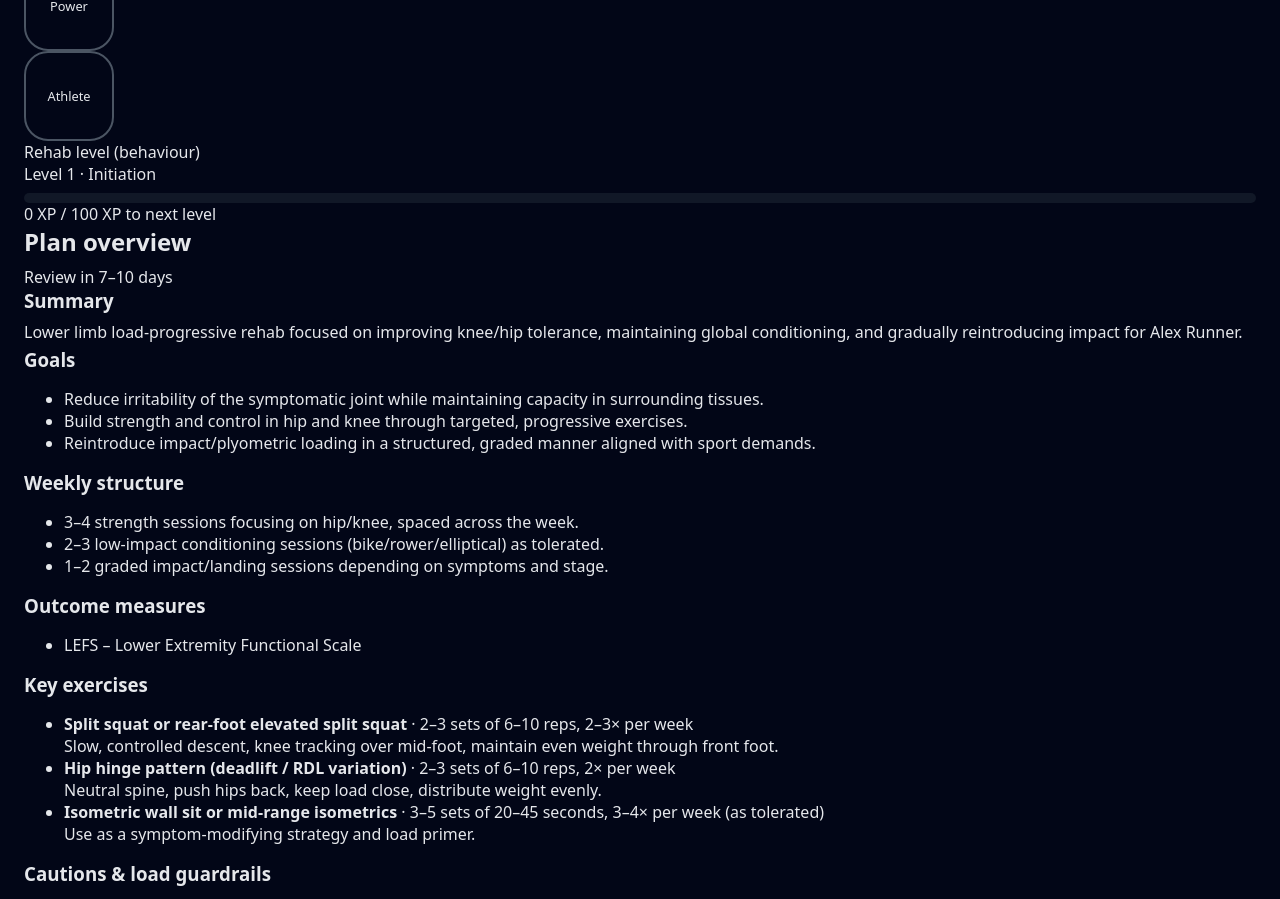
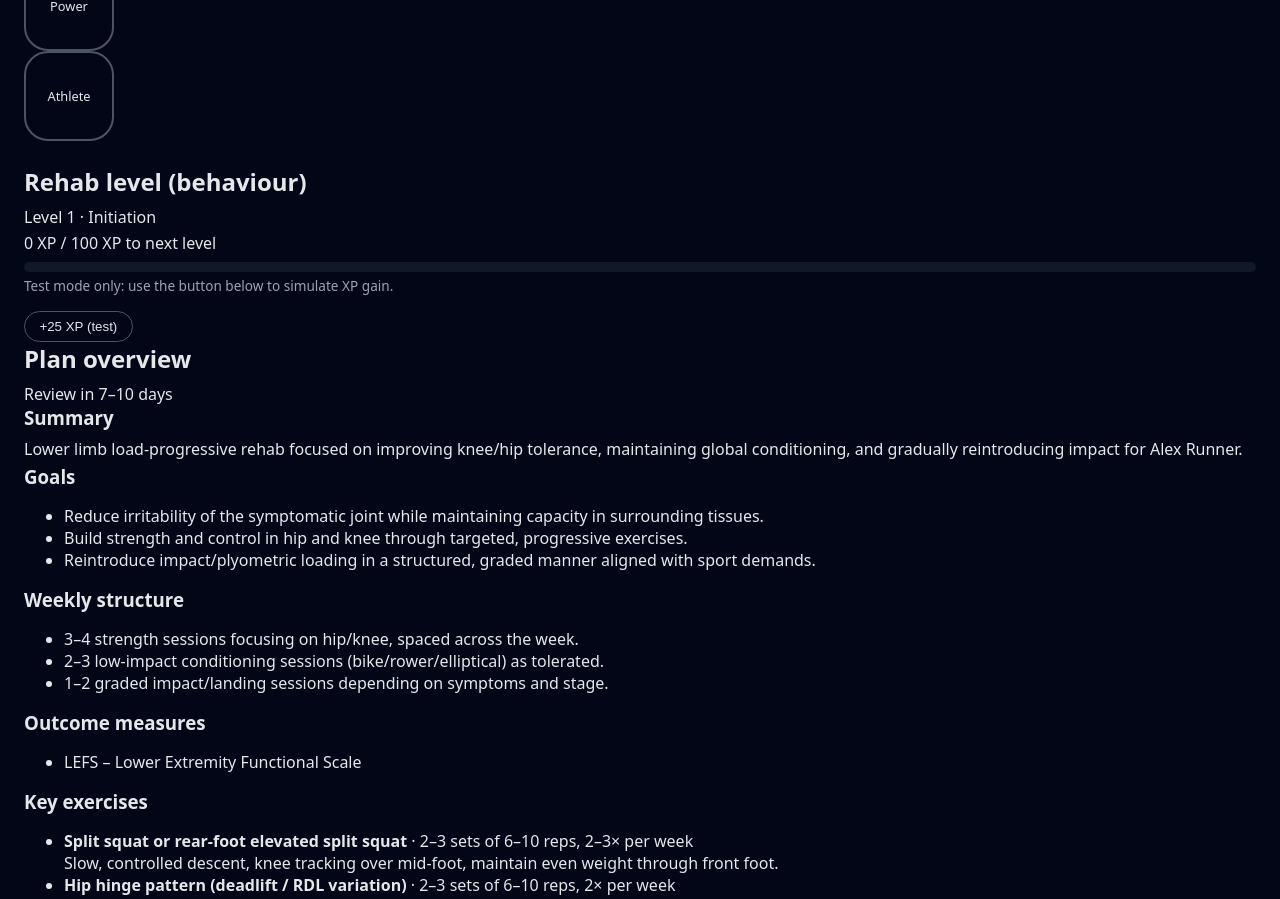
Before and after one commit to andrayvoronov/rehab-app, a React (Vite) app: page / in a window 1280 px wide. Shown: the part 978-1877 px from the top of the page. Built offline with nearby package versions, Linux system fonts and the light colour scheme.

Commit message:
Update App.jsx

```diff
--- a/src/App.jsx
+++ b/src/App.jsx
@@ -493,32 +493,45 @@ export default function App() {
 
 {/* XP / level (behaviour) */}
 {selectedPatient.xp && (
-                  <div className="xp-wrapper">
-                    <div className="xp-header">
-                      <div className="label">Rehab level (behaviour)</div>
-                      <div className="xp-level">
+  <section className="xp-section">
+    <h2>Rehab level (behaviour)</h2>
+
+    <p>
       Level {selectedPatient.xp.level} ·{" "}
       {levelNames[selectedPatient.xp.level] || "In progress"}
-                      </div>
-                    </div>
+    </p>
+
+    {selectedPatient.xp.nextLevelXP ? (
+      <p>
+        {selectedPatient.xp.total} XP /{" "}
+        {selectedPatient.xp.nextLevelXP} XP to next level
+      </p>
+    ) : (
+      <p>{selectedPatient.xp.total} XP · Max level reached</p>
+    )}
+
+    {/* XP progress bar */}
     <div className="xp-bar">
       <div
-                        className="xp-bar-fill"
+        className="xp-bar__fill"
         style={{ width: `${xpProgressPercent}%` }}
       />
     </div>
-                    {selectedPatient.xp.nextLevelXP ? (
-                      <div className="xp-caption">
-                        {selectedPatient.xp.total} XP /{" "}
-                        {selectedPatient.xp.nextLevelXP} XP to next level
-                      </div>
-                    ) : (
-                      <div className="xp-caption">
-                        {selectedPatient.xp.total} XP · Max level reached
-                      </div>
+
+    <p className="xp-meta">
+      Test mode only: use the button below to simulate XP gain.
+    </p>
+
+    <button
+      type="button"
+      className="button-secondary xp-test-button"
+      onClick={() => handleTestXP(selectedPatient.id, 25)}
+    >
+      +25 XP (test)
+    </button>
+  </section>
 )}
-                  </div>
-                )}
+
               </section>
 
               {/* Plan overview */}
```
Lines whose indentation alone changed are shown as unchanged.
